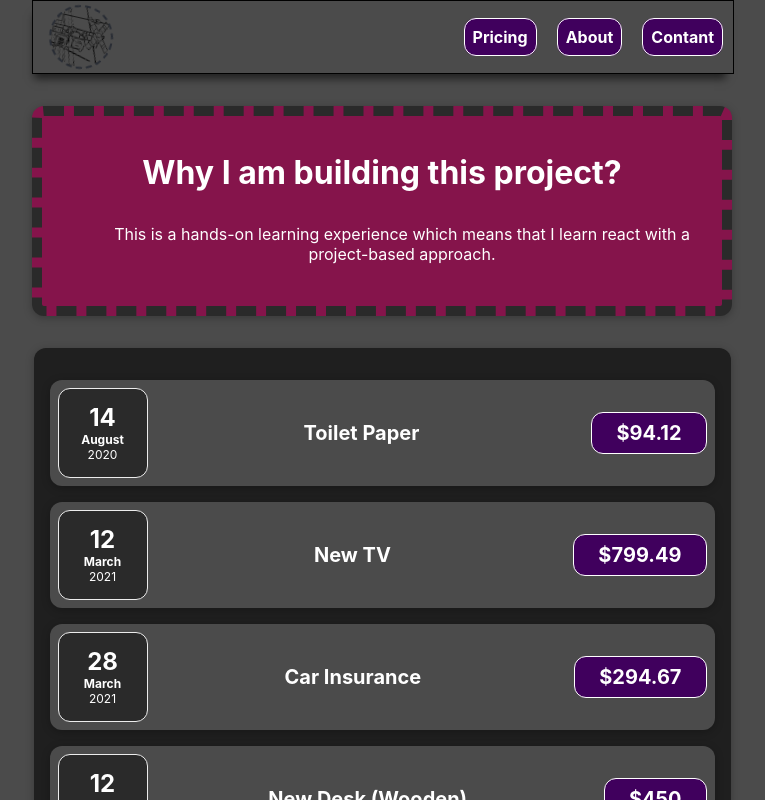
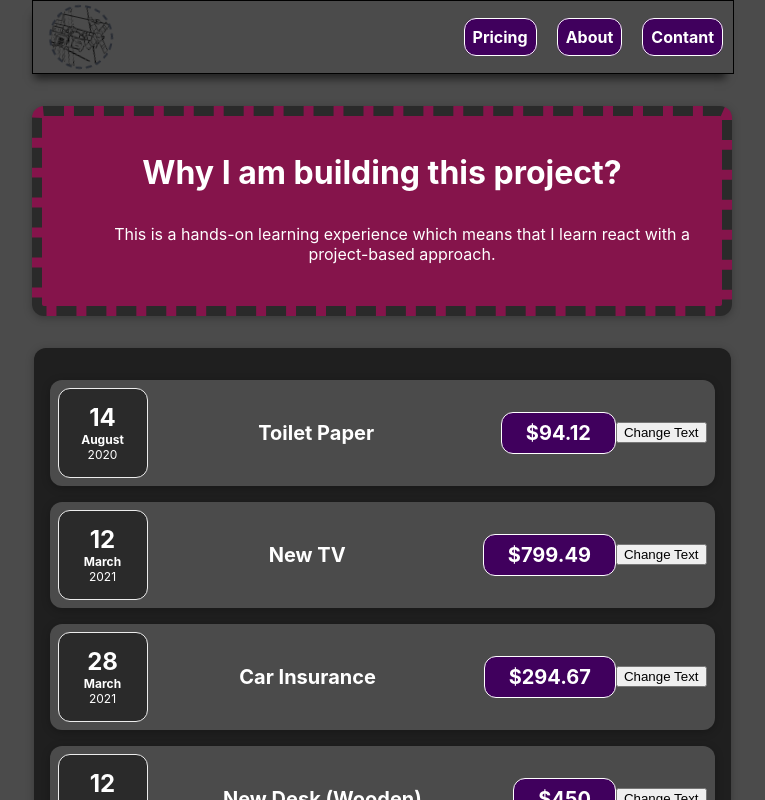
Before and after one commit to Adocresta/learning-react, a React (Create React App) app: page / in a window 1280 px wide. Shown: the top 800 px of the page, without its empty margins (258-1023 px from the left). Built offline with nearby package versions, Linux system fonts and the light colour scheme.

Commit message:
useState is awesome

```diff
--- a/src/components/Expenses/ExpenseItem.js
+++ b/src/components/Expenses/ExpenseItem.js
@@ -1,16 +1,26 @@
 import "./ExpenseItem.css";
 import ExpenseItemDate from "./ExpenseItemDate";
 import Card from "../UI/Card";
+import { useState } from "react";
 
 // passing with props
 function ExpenseItem(props) {
+  // Use state calls the component again
+  const [title, setTitle] = useState(props.title);
+  const changeTitle = () => {
+    setTitle("Updated");
+    // we don't see the new title rigtt away because react schedules the event
+    console.log(title);
+  };
+
   return (
     <Card className="expense-item">
       <ExpenseItemDate date={props.date} />
       <div className="expense-item__description">
-        <h2>{props.title}</h2>
+        <h2>{title}</h2>
         <div className="expense-item__price">${props.amount}</div>
       </div>
+      <button onClick={changeTitle}>Change Text</button>
     </Card>
   );
 }
```
